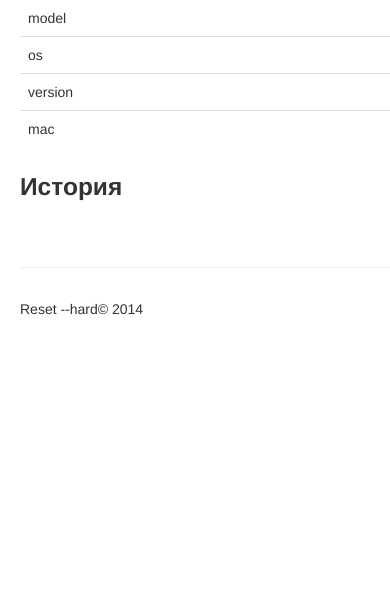
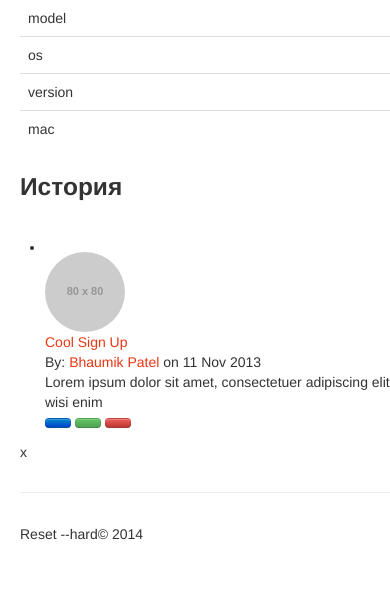
Before and after one commit to rakhmatulin/hackathon14, a Django app: template templates/twid/device_single.html in a window 390 px wide; the page is wider, and only the part inside the window is pictured. Shown: the part 443-1037 px from the top of that part. Before the commit the page ends 758 px from the top of that part, so only its background shows below. Run offline with Django 3.2, Linux system fonts and the light colour scheme; the template is opened without the code that fills it, so the values that code supplies are empty; grey boxes labelled with a size stand in for pictures from a placeholder-image service; some libraries are stand-ins or nearby versions; grey boxes are pictures that could not be loaded.

Commit message:
Added device update requests 2

```diff
--- a/hackathon14/twid/admin.py
+++ b/hackathon14/twid/admin.py
@@ -1,10 +1,14 @@
 from django.contrib import admin
 
-from .models import Device
+from .models import Device, DeviceUpdateRequest
 
 
 class DeviceAdmin(admin.ModelAdmin):
     model = Device
 
+class DeviceUpdateRequestAdmin(admin.ModelAdmin):
+    model = DeviceUpdateRequest
+
 
 admin.site.register(Device, DeviceAdmin)
+admin.site.register(DeviceUpdateRequest, DeviceUpdateRequestAdmin)
--- a/hackathon14/twid/models.py
+++ b/hackathon14/twid/models.py
@@ -86,6 +86,9 @@ class DeviceUpdateRequest(models.Model):
     device = models.ForeignKey(Device)
     date = models.DateTimeField(auto_now_add=True)
     request_message = models.TextField(null=False, blank=False)
+    likes = models.IntegerField(default=0)
+    dislikes = models.IntegerField(default=0)
+
 
     def __unicode__(self):
-        return u'%s' % (self.request_message, self.device.sku,)
+        return u'%s %s' % (self.request_message, self.device.sku,)
--- a/hackathon14/twid/views.py
+++ b/hackathon14/twid/views.py
@@ -1,15 +1,17 @@
 from django.shortcuts import render_to_response
-from hackathon14.twid.models import Device, Employer, History
+from hackathon14.twid.models import Device, Employer, History, DeviceUpdateRequest
 from hackathon14.utils.get_employers import json_response
 
 
 def device_single(request, device_id):
     device = Device.objects.get(id=device_id)
     history = History.objects.filter(device=device)
+    update_requests = DeviceUpdateRequest.objects.filter(device=device)
 
     context = {
         'device': device,
         'history': history,
+        'update_requests': update_requests,
     }
     return render_to_response('twid/device_single.html', context)
 
--- a/templates/twid/device_single.html
+++ b/templates/twid/device_single.html
@@ -40,5 +40,45 @@
             </table>
         </div>
     </div>
+    <div class="row">
+        <div class="span7 offset2">
+            {% for request in update_requests %}
+                {{ request.employer }}
+                {{ request.date }}
+                {{ request.request_message }}
+            {% endfor %}
+        <ul class="list-group">
+    <li class="list-group-item">
+        <div class="row">
+            <div class="col-xs-2 col-md-1">
+                <img src="http://placehold.it/80" class="img-circle img-responsive" alt="" /></div>
+            <div class="col-xs-10 col-md-11">
+                <div>
+                    <a href="http://bootsnipp.com/BhaumikPatel/snippets/4ldn">Cool Sign Up</a>
+                    <div class="mic-info">
+                        By: <a href="#">Bhaumik Patel</a> on 11 Nov 2013
+                    </div>
+                </div>
+                <div class="comment-text">
+                    Lorem ipsum dolor sit amet, consectetuer adipiscing elit, sed diam nonummy nibh
+                    euismod tincidunt ut laoreet dolore magna aliquam erat volutpat. Ut wisi enim
+                </div>
+                <div class="action">
+                    <button type="button" class="btn btn-primary btn-xs" title="Edit">
+                        <span class="glyphicon glyphicon-pencil"></span>
+                    </button>
+                    <button type="button" class="btn btn-success btn-xs" title="Approved">
+                        <span class="glyphicon glyphicon-ok"></span>
+                    </button>
+                    <button type="button" class="btn btn-danger btn-xs" title="Delete">
+                        <span class="glyphicon glyphicon-trash"></span>
+                    </button>
+                </div>
+            </div>
+        </div>
+    </li>
+</ul>
+        </div>x
+    </div>
 
 {% endblock %}
```
